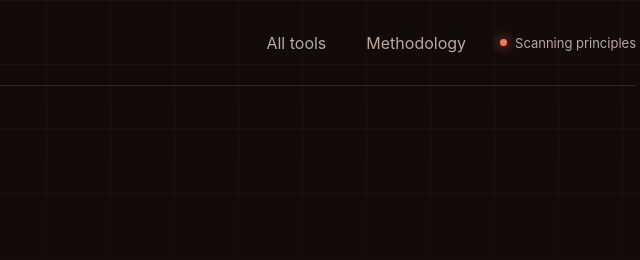
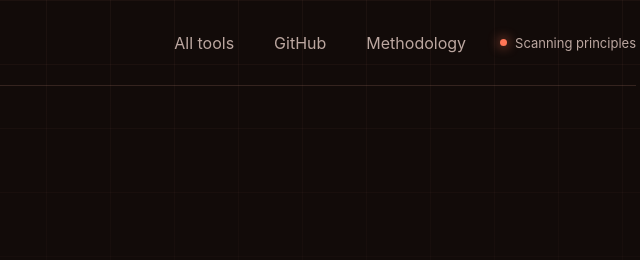
Before and after one commit to koya-illek/vulnscope, a plain HTML site: page web/index.html in a window 1280 px wide. Shown: the top 260 px of the page, 594-1234 px from the left. Drawn offline with Linux system fonts and the light colour scheme.

Commit message:
Add GitHub link to the site header.

```diff
--- a/web/index.html
+++ b/web/index.html
@@ -36,7 +36,7 @@
       <span>Vuln<span>Scope</span></span>
     </a>
     <nav aria-label="Primary navigation">
-      <a class="text-button" href="https://tools.illek.ie/">All tools</a><button class="text-button" id="method-button" type="button">Methodology</button>
+      <a class="text-button" href="https://tools.illek.ie/">All tools</a><a class="text-button" href="https://github.com/koya-illek/vulnscope" rel="noopener noreferrer">GitHub</a><button class="text-button" id="method-button" type="button">Methodology</button>
       <a class="status-link" href="#status"><span></span> Scanning principles</a>
     </nav>
   </header>
```
